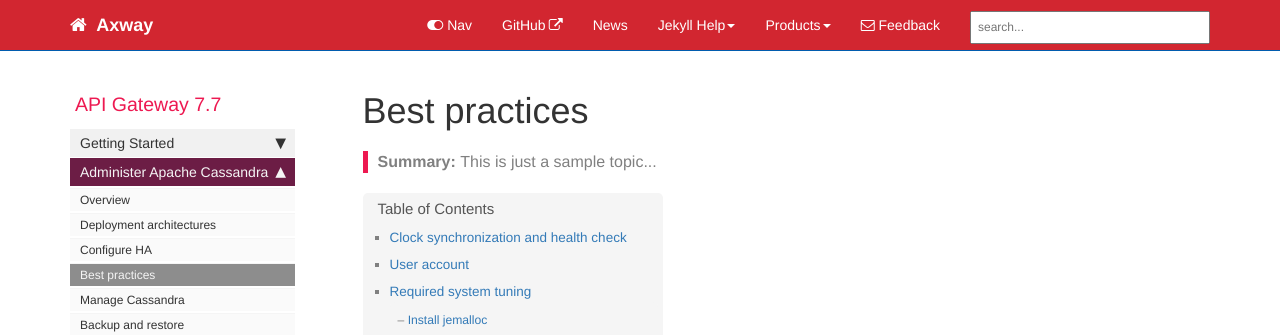
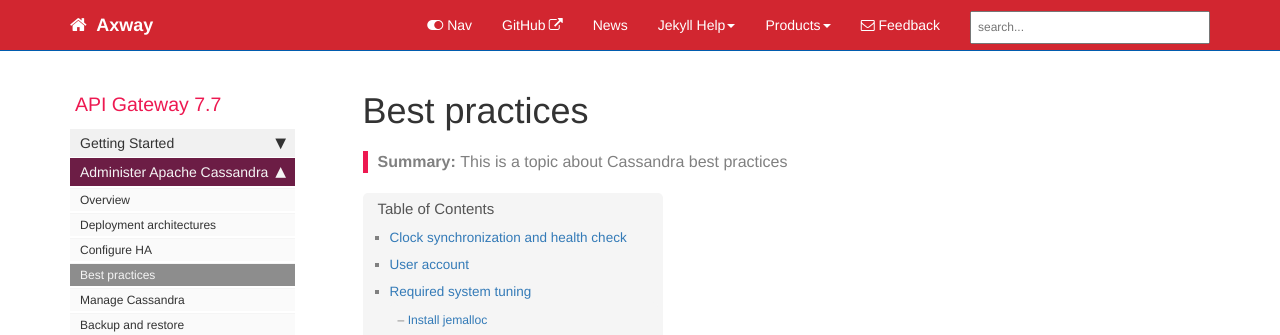
Before and after one commit to andreamussap/Axway_Docs4All_Hackathon, a Jekyll site: the page built from doctheme/pages/apigateway/cassadmin/cassandra_BestPractices.md, in a window 1280 px wide and 900 px high. Shown: the top 335 px of the window. Built offline with Jekyll 4.4.1, drawn with Linux system fonts in a browser that asks for light colours; nearby versions of some CDN libraries; comment, search, counter and statistics services are not loaded.

```diff
--- a/doctheme/pages/apigateway/cassadmin/cassandra_BestPractices.md
+++ b/doctheme/pages/apigateway/cassadmin/cassandra_BestPractices.md
@@ -1,7 +1,7 @@
 ---
 title: Best practices
 keywords: sample
-summary: "This is just a sample topic..."
+summary: "This is a topic about Cassandra best practices"
 sidebar: apig_sidebar
 permalink: cassandra_BestPractices.html
 folder: apigateway
```
